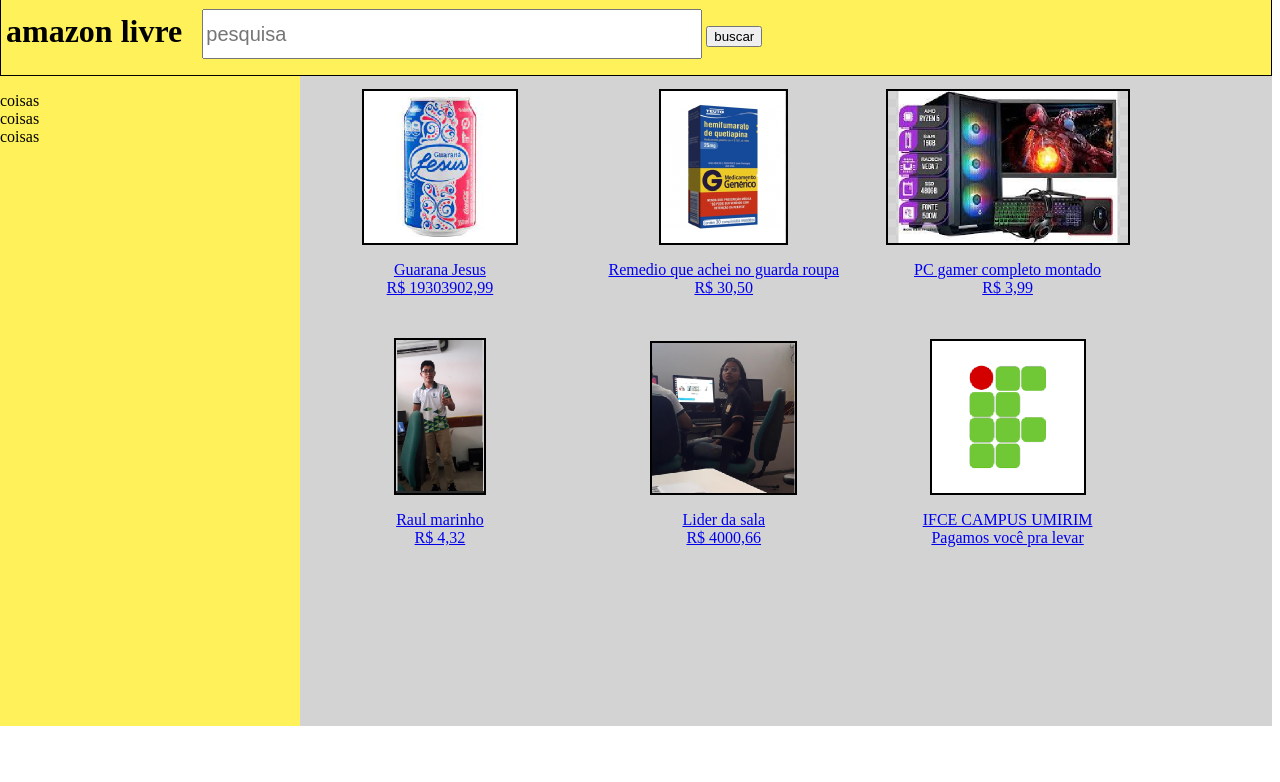
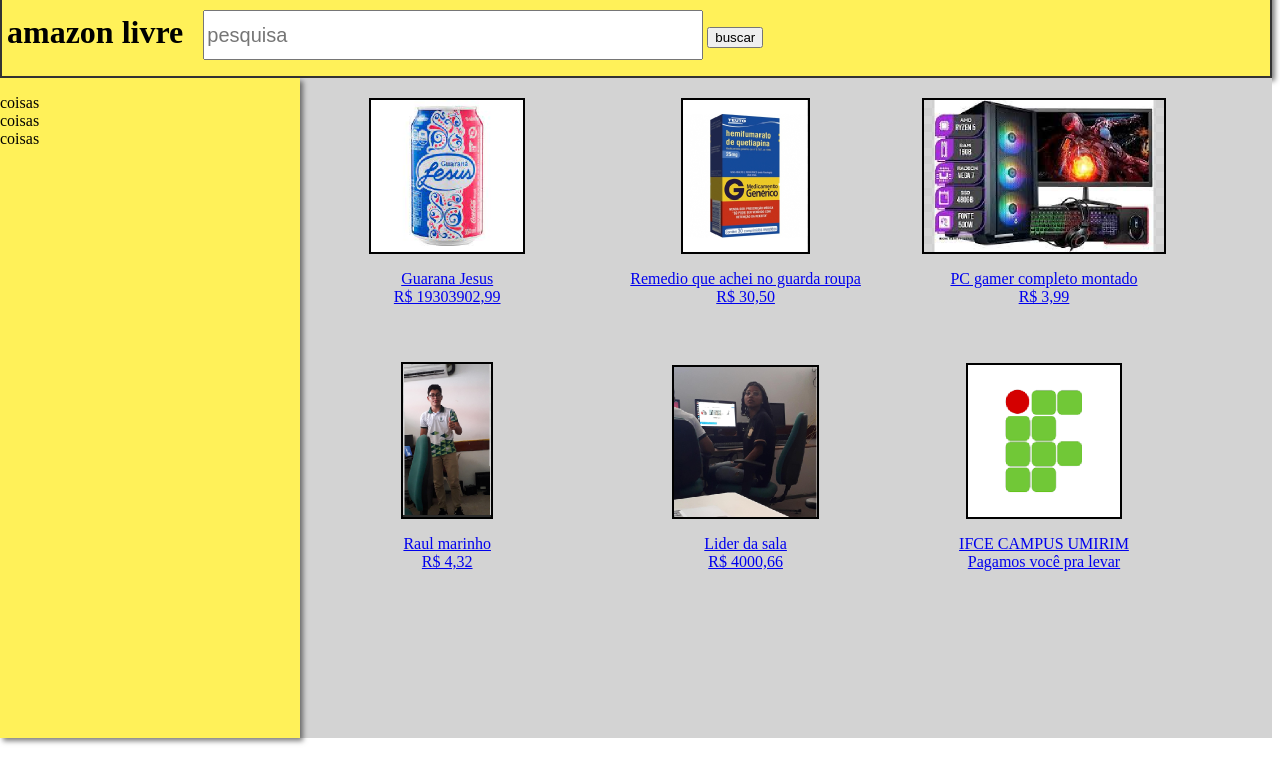
Before and after one commit to toinkan/amazon_livre, a plain HTML site: page amazon/index.html in a window 1280 px wide. Drawn offline with Linux system fonts and the light colour scheme.

Commit message:
atualização de css

```diff
--- a/amazon/index.css
+++ b/amazon/index.css
@@ -3,8 +3,8 @@ body{
 }
 header {
     margin-top:-25 ;
-    border: 1px solid black;
-
+    border: 2px solid #333; /* Borda sólida */
+    box-shadow: 3px 3px 5px 0px rgba(0, 0, 0, 0.5);
     background-color: #FFF159;
 }
 header h1 {
@@ -32,18 +32,20 @@ header h1 {
 #nav{
     margin-left: 0;
     width: 300px;
-    height: 650px;
+    height: 660;
     float: left;
     background-color: #FFF159;
+    box-shadow: 3px 3px 5px 0px rgba(0, 0, 0, 0.5);
+
 }
 #principal {
-    height: 650px;
+    height: 660px;
     background-color: lightgrey;
 }
 .produto {
     width:20%; /* Define a largura desejada para cada produto */
     display: inline-block; /* Torna as divs produtos exibidas em linha */
-    margin: 1%; /* Adiciona margens entre os produtos para espaçamento */
+    margin: 20px; /* Adiciona margens entre os produtos para espaçamento */
     text-align: center; /* Centraliza o conteúdo dentro de cada produto */
 }
 
--- a/amazon/index.html
+++ b/amazon/index.html
@@ -20,7 +20,6 @@
 <p> coisas <br> coisas <br> coisas </p>
 </div>
     <div id="principal">
-        <div id="principal">
             <div class="produto">
                 <a href="oops.html">
                     <img src="imagens\guarana.png" alt="Produto 1">
```
